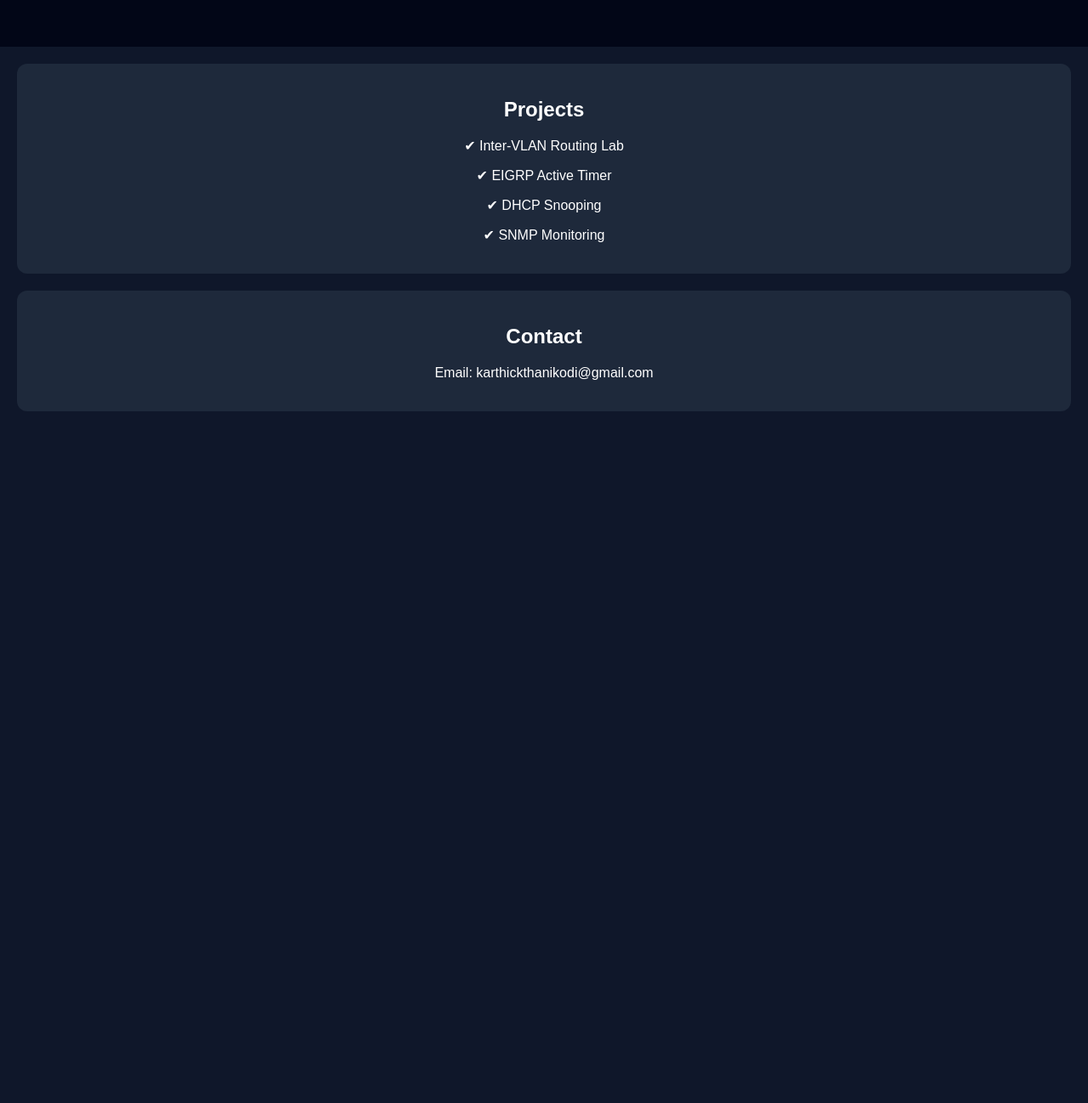
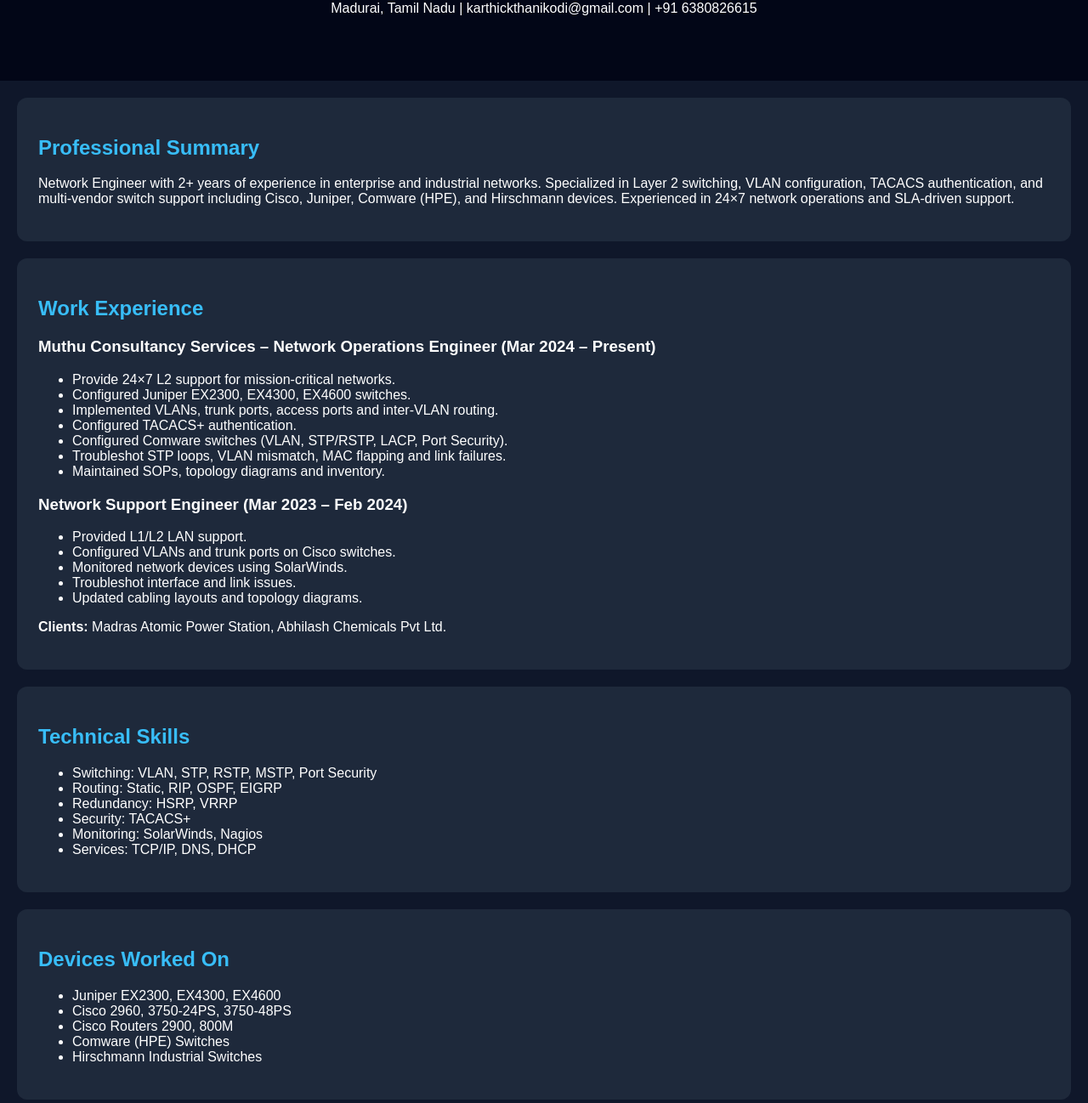
Before and after one commit to karthick-netking/Karthick-netking.github.io, a plain HTML site: page index.html in a window 1280 px wide. Shown: the part 180-1478 px from the top of the page at 85% size. Before the commit the page ends 800 px from the top, so only its background shows below. Drawn offline with Linux system fonts and the light colour scheme.

Commit message:
Revise index.html with updated professional profile
Updated title and professional details, added work experience and technical skills sections.

```diff
--- a/index.html
+++ b/index.html
@@ -1,34 +1,94 @@
 <!DOCTYPE html>
 <html>
 <head>
-<title>Karthick T | Network Engineer</title>
+<title>Karthick T | Network Operations Engineer</title>
 <meta name="viewport" content="width=device-width, initial-scale=1">
 <style>
-body{font-family:Arial;background:#0f172a;color:white;text-align:center;margin:0}
-.header{padding:40px;background:#020617}
-.card{background:#1e293b;margin:20px;padding:20px;border-radius:12px}
-.btn{padding:12px 25px;background:#22c55e;color:black;text-decoration:none;border-radius:8px}
+body{font-family:Arial;background:#0f172a;color:white;margin:0}
+.header{padding:60px;text-align:center;background:#020617}
+.section{background:#1e293b;margin:20px;padding:25px;border-radius:12px}
+h2{color:#38bdf8}
+ul{text-align:left}
 </style>
 </head>
 
 <body>
+
 <div class="header">
 <h1>Karthick T</h1>
-<h3>Network Engineer</h3>
-<p>Routing | Switching | SNMP | VLAN | TACACS | Comware | Hirschmann</p>
+<h3>Network Operations Engineer</h3>
+<p>Madurai, Tamil Nadu | karthickthanikodi@gmail.com | +91 6380826615</p>
 </div>
 
-<div class="card">
-<h2>Projects</h2>
-<p>✔ Inter-VLAN Routing Lab</p>
-<p>✔ EIGRP Active Timer</p>
-<p>✔ DHCP Snooping</p>
-<p>✔ SNMP Monitoring</p>
+<div class="section">
+<h2>Professional Summary</h2>
+<p>Network Engineer with 2+ years of experience in enterprise and industrial networks.
+Specialized in Layer 2 switching, VLAN configuration, TACACS authentication,
+and multi-vendor switch support including Cisco, Juniper, Comware (HPE),
+and Hirschmann devices. Experienced in 24×7 network operations and SLA-driven support.</p>
 </div>
 
-<div class="card">
+<div class="section">
+<h2>Work Experience</h2>
+
+<h3>Muthu Consultancy Services – Network Operations Engineer (Mar 2024 – Present)</h3>
+<ul>
+<li>Provide 24×7 L2 support for mission-critical networks.</li>
+<li>Configured Juniper EX2300, EX4300, EX4600 switches.</li>
+<li>Implemented VLANs, trunk ports, access ports and inter-VLAN routing.</li>
+<li>Configured TACACS+ authentication.</li>
+<li>Configured Comware switches (VLAN, STP/RSTP, LACP, Port Security).</li>
+<li>Troubleshot STP loops, VLAN mismatch, MAC flapping and link failures.</li>
+<li>Maintained SOPs, topology diagrams and inventory.</li>
+</ul>
+
+<h3>Network Support Engineer (Mar 2023 – Feb 2024)</h3>
+<ul>
+<li>Provided L1/L2 LAN support.</li>
+<li>Configured VLANs and trunk ports on Cisco switches.</li>
+<li>Monitored network devices using SolarWinds.</li>
+<li>Troubleshot interface and link issues.</li>
+<li>Updated cabling layouts and topology diagrams.</li>
+</ul>
+
+<p><b>Clients:</b> Madras Atomic Power Station, Abhilash Chemicals Pvt Ltd.</p>
+</div>
+
+<div class="section">
+<h2>Technical Skills</h2>
+<ul>
+<li>Switching: VLAN, STP, RSTP, MSTP, Port Security</li>
+<li>Routing: Static, RIP, OSPF, EIGRP</li>
+<li>Redundancy: HSRP, VRRP</li>
+<li>Security: TACACS+</li>
+<li>Monitoring: SolarWinds, Nagios</li>
+<li>Services: TCP/IP, DNS, DHCP</li>
+</ul>
+</div>
+
+<div class="section">
+<h2>Devices Worked On</h2>
+<ul>
+<li>Juniper EX2300, EX4300, EX4600</li>
+<li>Cisco 2960, 3750-24PS, 3750-48PS</li>
+<li>Cisco Routers 2900, 800M</li>
+<li>Comware (HPE) Switches</li>
+<li>Hirschmann Industrial Switches</li>
+</ul>
+</div>
+
+<div class="section">
+<h2>Education</h2>
+<p>BSc Information Technology – The American College, Madurai (2024)</p>
+<p>HSC Computer Science – Madura College Hr Sec School (2019)</p>
+</div>
+
+<div class="section">
 <h2>Contact</h2>
 <p>Email: karthickthanikodi@gmail.com</p>
+<p>GitHub: https://github.com/Karthick-netking</p>
+<p>LinkedIn: Add your link</p>
 </div>
+
 </body>
 </html>
```
